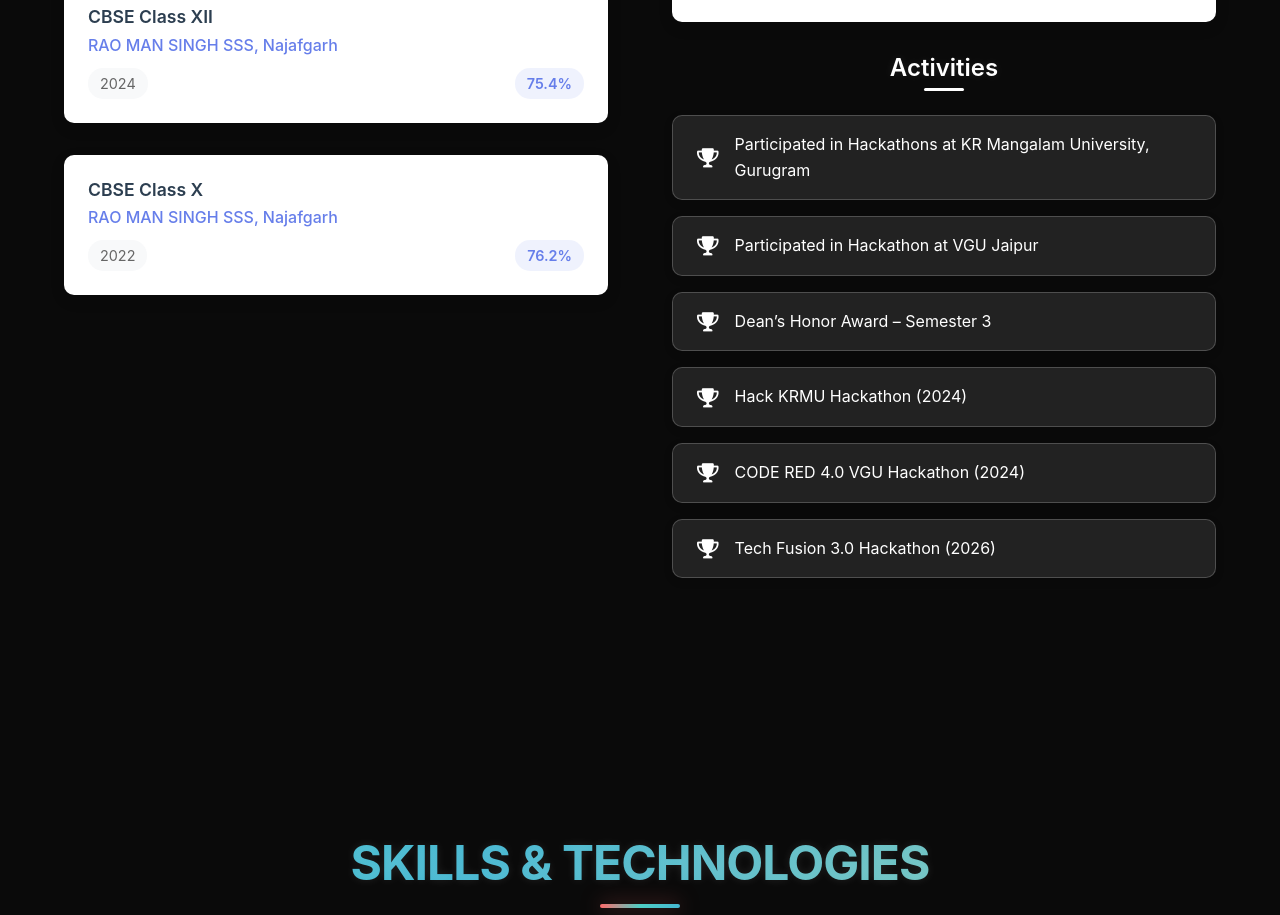
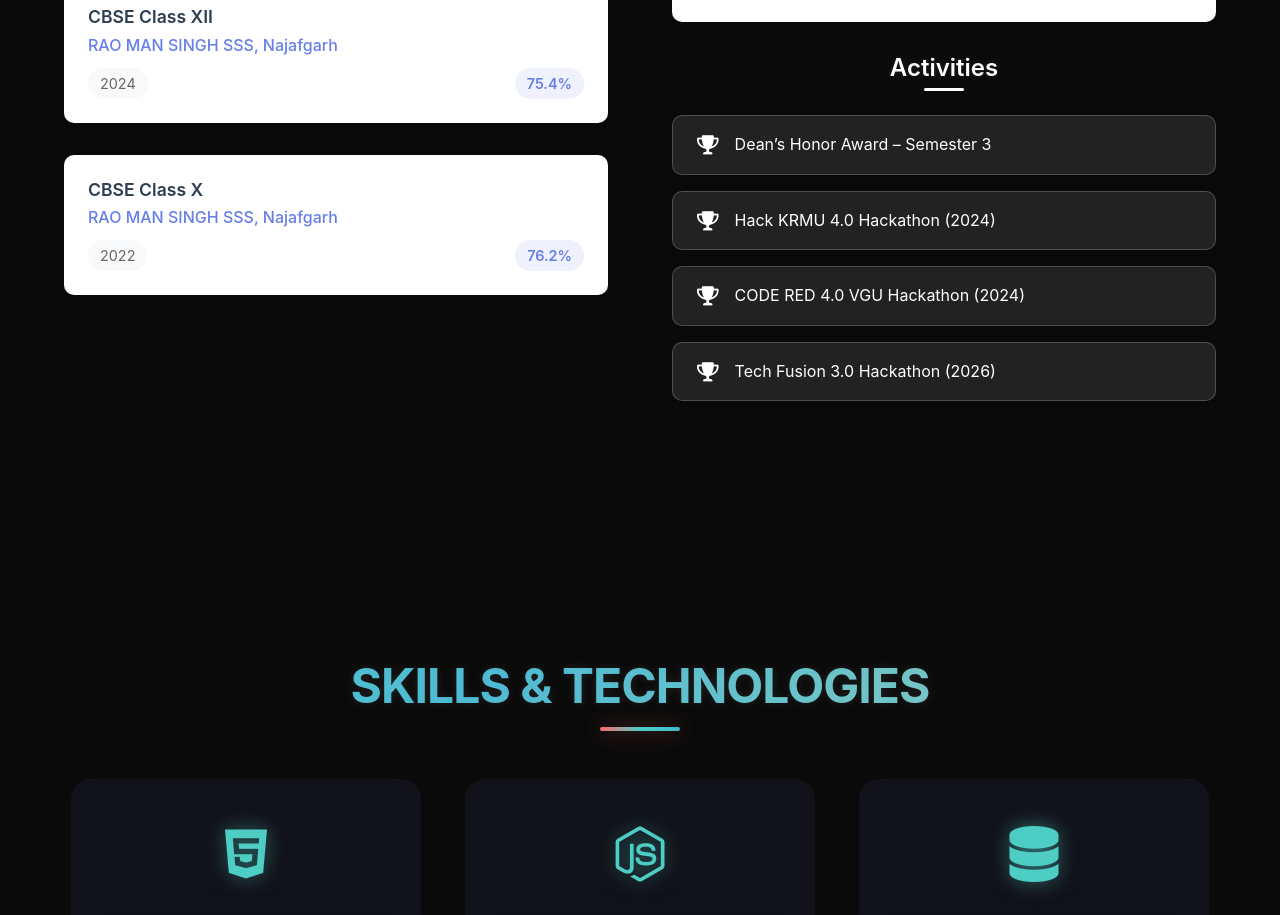
Before and after one commit to Krish-shokeen/portfolio, a React (Create React App) app: page / in a window 1280 px wide. Shown: the part 2611-3526 px from the top of the page. Built offline with nearby package versions, Linux system fonts and the light colour scheme; the HTML template or start-up script is replaced by a standard one.

Commit message:
i hate myself

```diff
--- a/src/components/Education.js
+++ b/src/components/Education.js
@@ -37,10 +37,8 @@ const Education = () => {
   ];
 
   const activities = [
-    'Participated in Hackathons at KR Mangalam University, Gurugram',
-    'Participated in Hackathon at VGU Jaipur',
     "Dean’s Honor Award – Semester 3",
-    "Hack KRMU Hackathon (2024)",
+    "Hack KRMU 4.0 Hackathon (2024)",
     "CODE RED 4.0 VGU Hackathon (2024)",
     "Tech Fusion 3.0 Hackathon (2026)",
   ];
```
